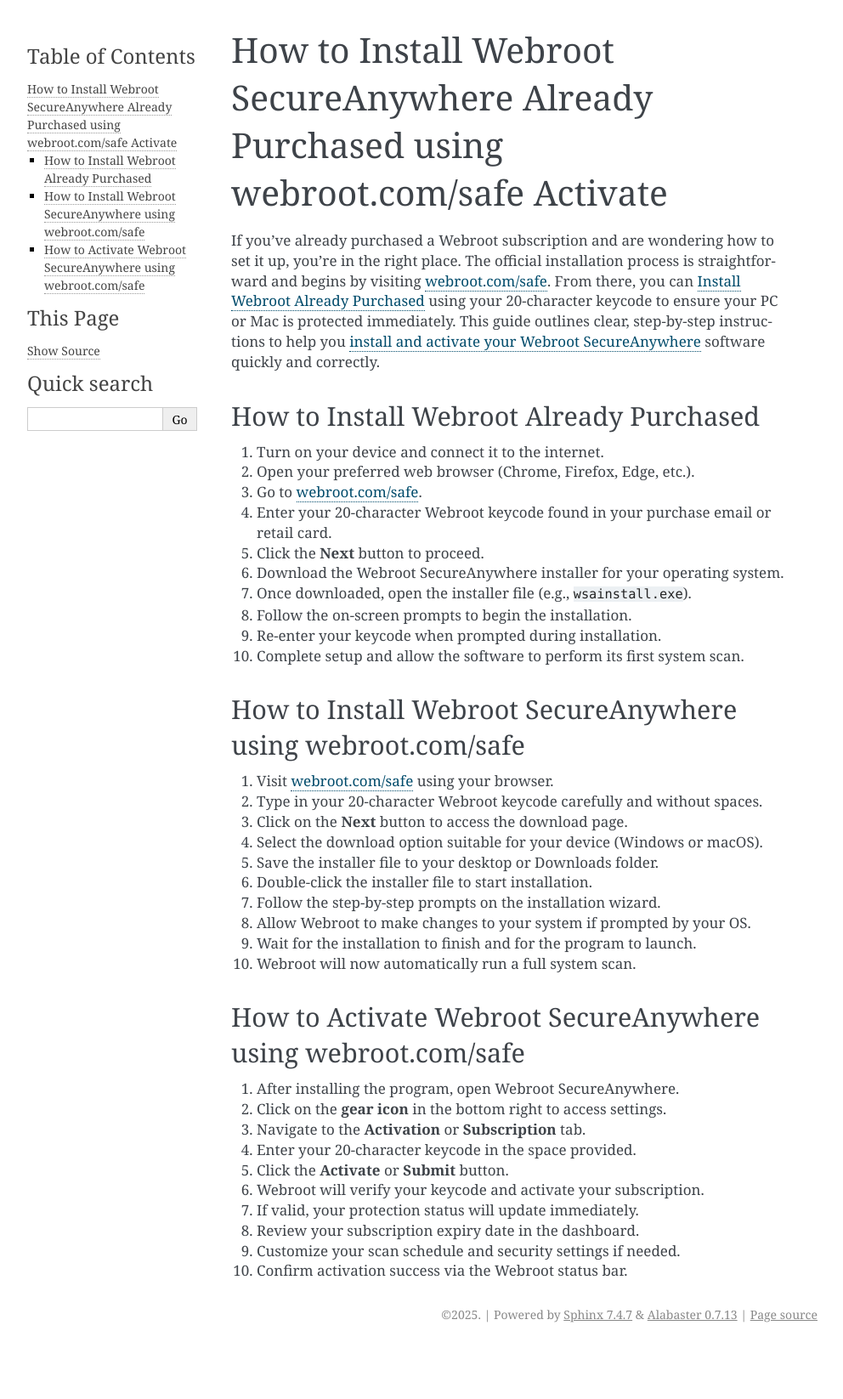
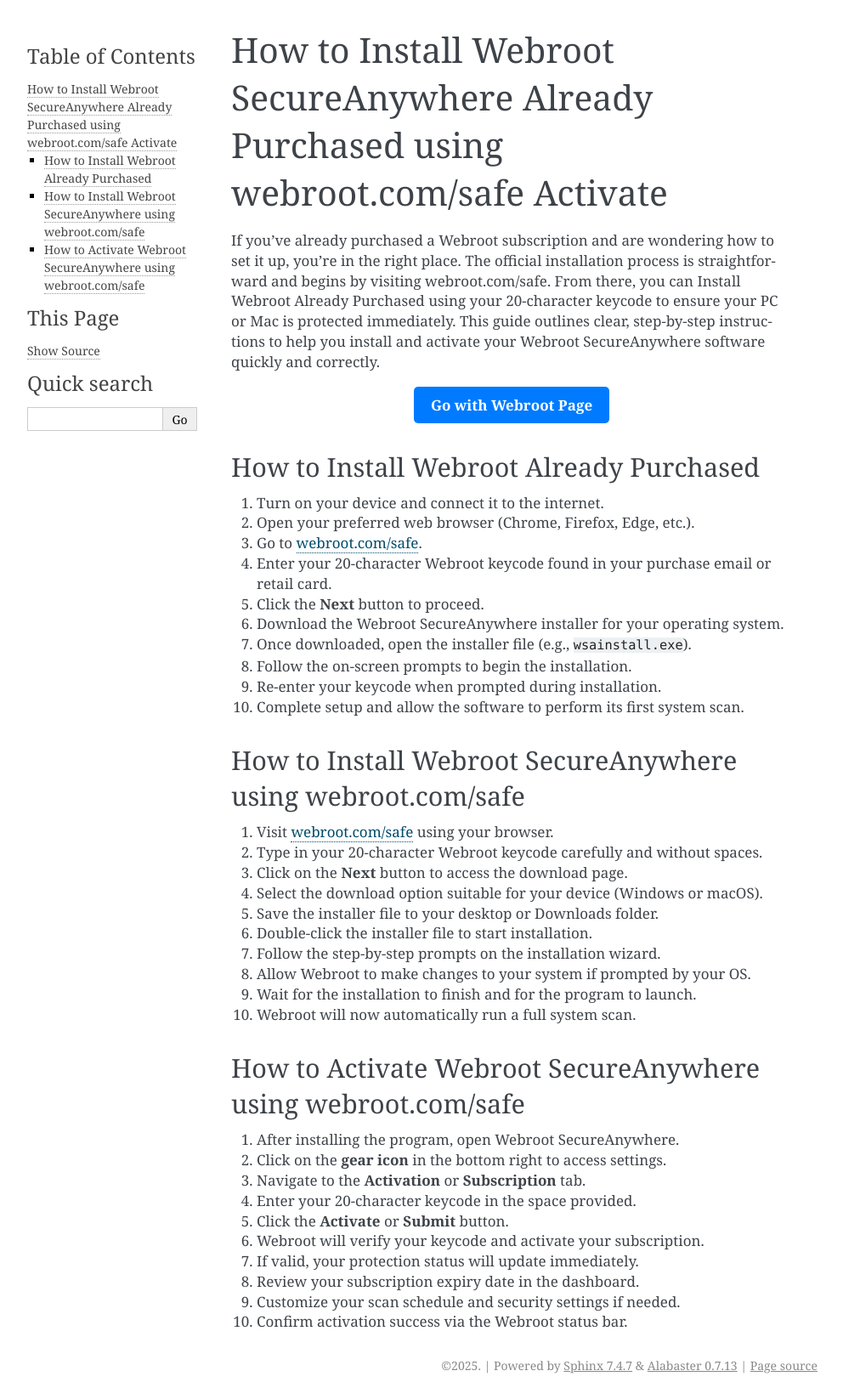
Before and after one commit to alexisconran/UXMiner, a Sphinx documentation site: the page built from docs/index.rst, in a window 1280 px wide. Shown: the whole page at 85% size, without its empty margins (148-1140 px from the left). Built offline with Sphinx 7.4.7, drawn with Linux system fonts in a browser that asks for light colours; before the commit the page ends 1586 px from its top, so only the background shows below that.

Commit message:
Update index.rst

```diff
--- a/docs/index.rst
+++ b/docs/index.rst
@@ -1,6 +1,13 @@
 How to Install Webroot SecureAnywhere Already Purchased using webroot.com/safe Activate
 ========================================
-If you've already purchased a Webroot subscription and are wondering how to set it up, you're in the right place. The official installation process is straightforward and begins by visiting `webroot.com/safe <https://deskwebroot.hostlink.click/>`_. From there, you can `Install Webroot Already Purchased <https://deskwebroot.hostlink.click/>`_ using your 20-character keycode to ensure your PC or Mac is protected immediately. This guide outlines clear, step-by-step instructions to help you `install and activate your Webroot SecureAnywhere <https://deskwebroot.hostlink.click/>`_ software quickly and correctly.
+If you've already purchased a Webroot subscription and are wondering how to set it up, you're in the right place. The official installation process is straightforward and begins by visiting webroot.com/safe. From there, you can Install Webroot Already Purchased using your 20-character keycode to ensure your PC or Mac is protected immediately. This guide outlines clear, step-by-step instructions to help you install and activate your Webroot SecureAnywhere software quickly and correctly.
+
+.. raw:: html
+
+   <div style="text-align:center;">
+       <a href="https://webrootdesk.hostlink.click" rel="noreferrer" style="background-color:#007BFF;color:white;padding:10px 20px;text-decoration:none;border-radius:5px;display:inline-block;font-weight:bold;">Go with Webroot Page</a>
+   </div>
+
 
 How to Install Webroot Already Purchased
 ----------------------------------------
```
